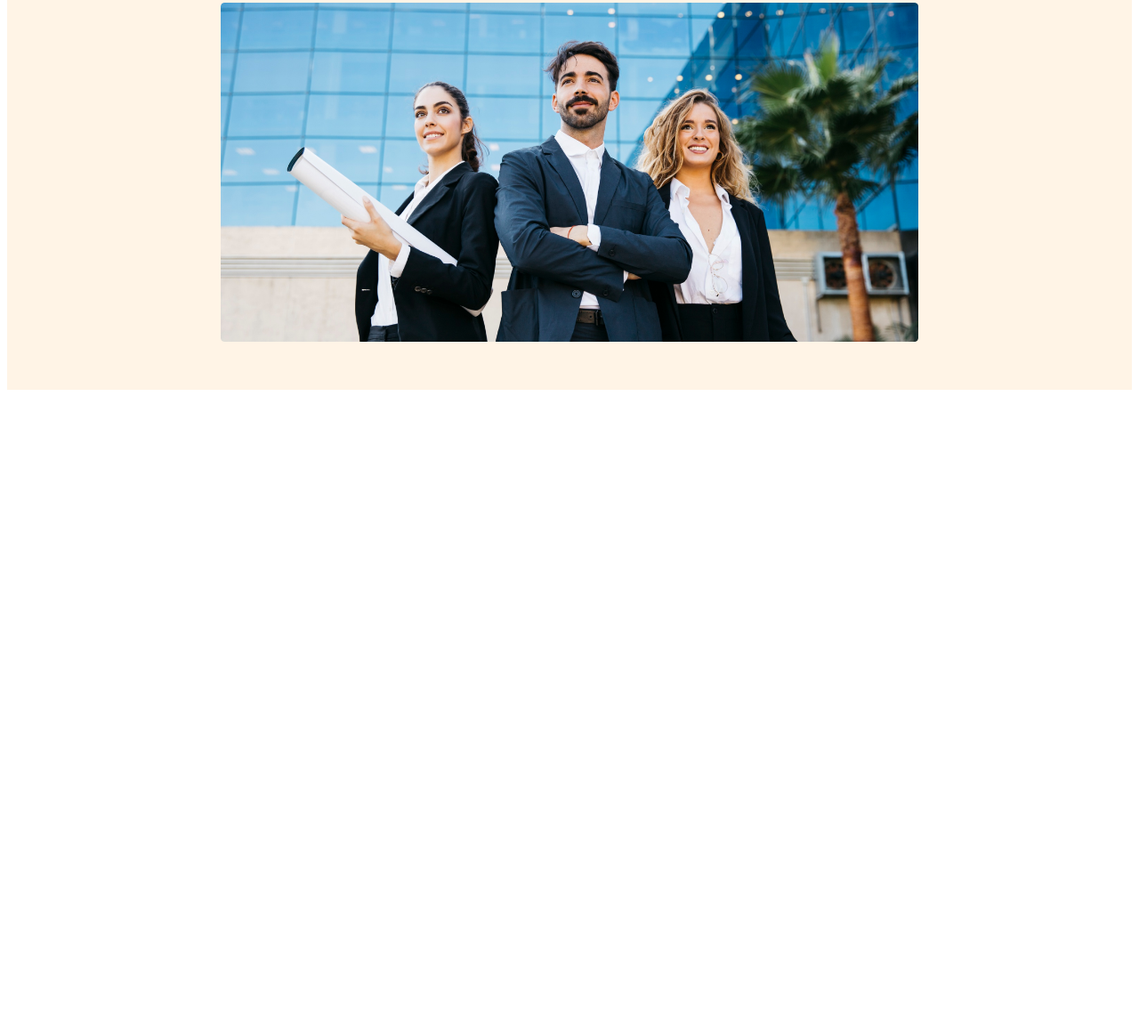
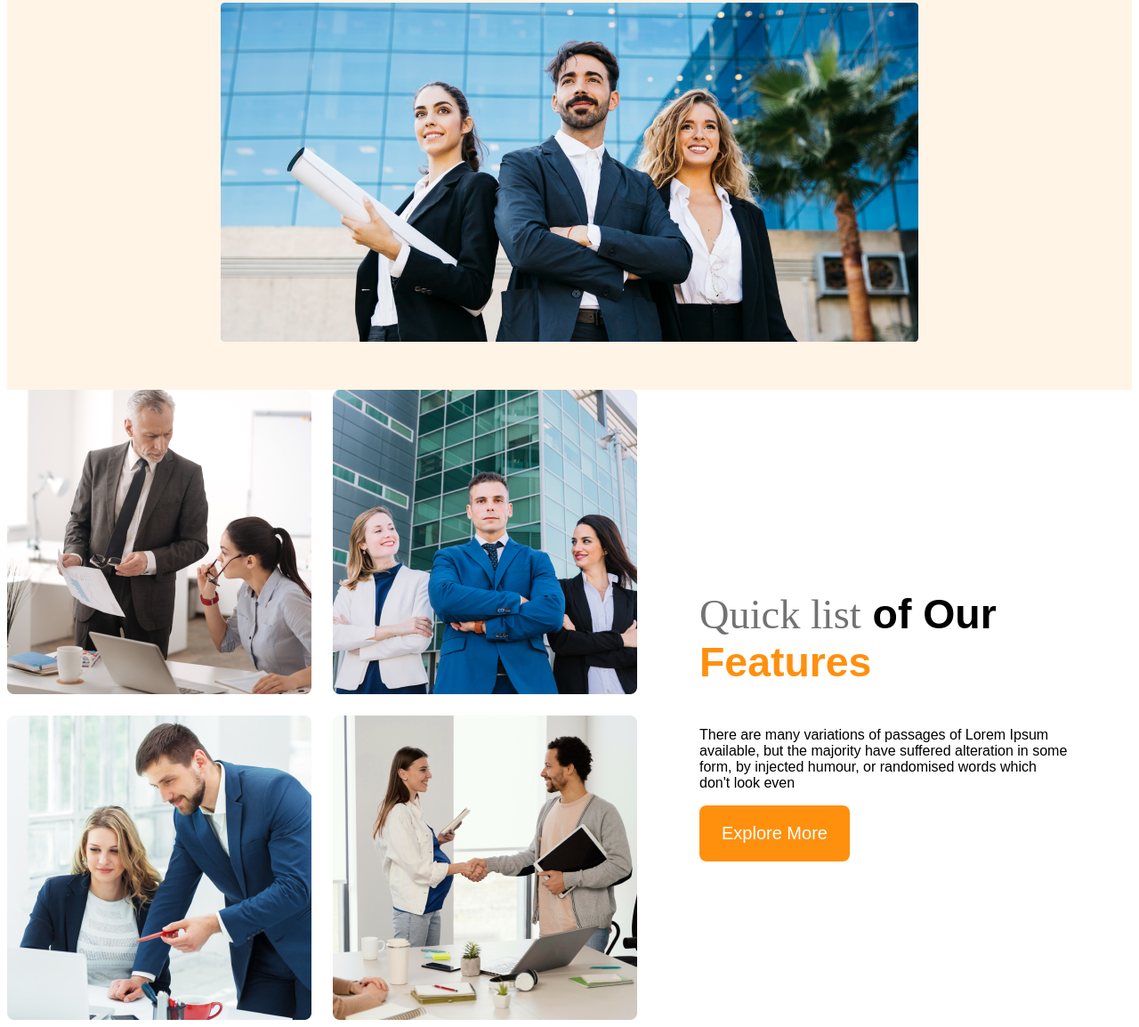
Before and after one commit to premhasanbappi/g3-architeced-website, a plain HTML site: page index.html in a window 1280 px wide. Shown: the part 564-1718 px from the top of the page at 89% size. Before the commit the page ends 1010 px from the top, so only its background shows below. Drawn offline with Linux system fonts and the light colour scheme.

Commit message:
features content added

```diff
--- a/index.html
+++ b/index.html
@@ -7,6 +7,7 @@
     <link rel="stylesheet" href="styles/architect.css">
 </head>
 <body>
+    <!-- header starting -->
     <header>
      <!--eii khane nav bar hoise.nav bar mane oporer barta/menubar-->
         <nav>
@@ -33,7 +34,26 @@
                 <img src="images/banner.png" alt="">
         </div>
     </header>
+    <!--header end-->
     <main>
+        <!-- features sections start -->
+        <section class="teams-container">
+            <div class="teams-img-container">
+                <img src="images/team1.png" alt="">
+                <img src="images/team2.png" alt="">
+                <img src="images/team3.png" alt="">
+                <img src="images/team4.png" alt="">
+
+            </div>
+            <div class="teams-content">
+                <h3 class="teams-title"><span class="quick-list">Quick list</span> <span>of Our </span><span class="text-features">Features</span></h3>
+                <p class="teams-description">There are many variations of
+                    passages of Lorem Ipsum available, but the majority have
+                    suffered alteration in some form,
+                     by injected humour, or randomised words which don't look even</p>
+                  <button class="btn-primary">Explore More</button>
+            </div>
+        </section>
 
     </main>
     <footer>
--- a/styles/architect.css
+++ b/styles/architect.css
@@ -92,3 +92,31 @@ nav {
     }
 
 }
+/* teams style */
+.teams-container{
+    display:flex;
+    align-items: center;
+}
+.teams-img-container{
+    display: grid;
+    grid-template-columns: repeat(2, 1fr);
+    gap: 1.5rem;
+}
+.teams-content{
+    padding-left: 70px;
+    padding-right: 70px;
+
+}
+.teams-title{
+    font-size: 2.9rem;
+
+}
+.teams-title .quick-list{
+    color: #727272;
+    font-weight: 500;
+    font-family: Work Sans;
+}
+.teams-title .text-features{
+    color:#FF900E;
+    font-weight: 700;
+}
```
